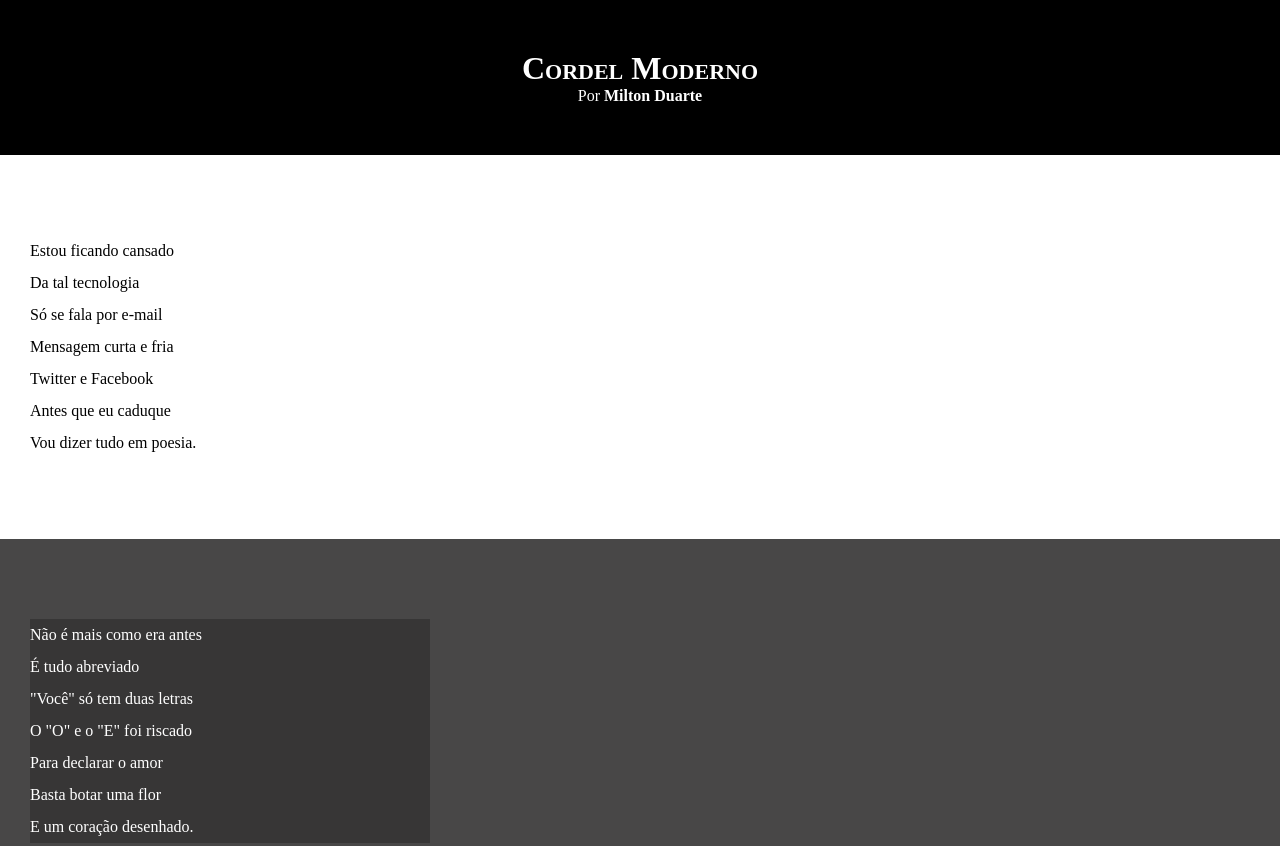
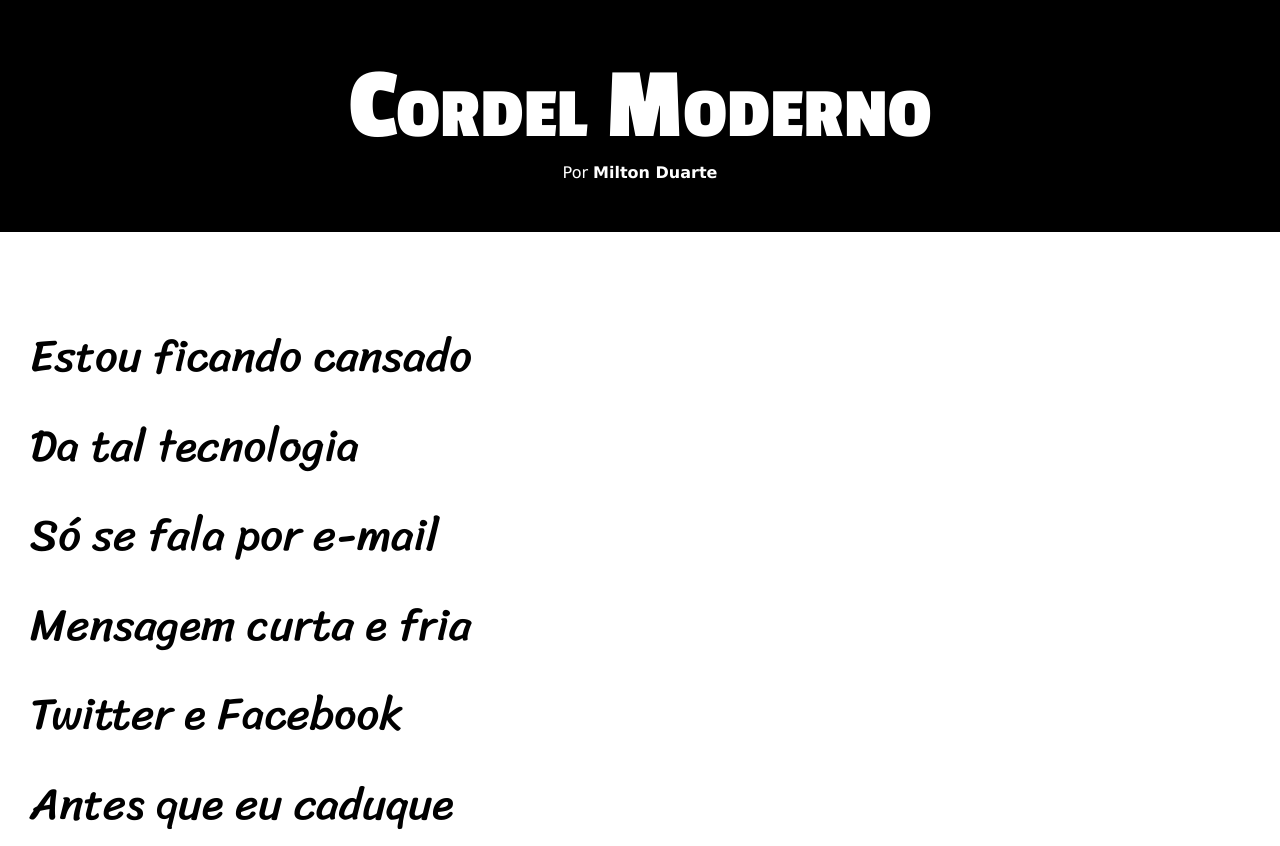
Before and after one commit to ericantonioaraujo/html_css, a plain HTML site: page desafios/d012/index.html in a window 1280 px wide. Shown: the top 846 px of the page. Drawn offline with Linux system fonts and the light colour scheme.

Commit message:
atualização estilos

```diff
--- a/desafios/d012/estilo/style.css
+++ b/desafios/d012/estilo/style.css
@@ -1,4 +1,16 @@
 @charset "UTF-8";
+
+@import url('https://fonts.googleapis.com/css2? family= Passion+One:wght@400;700;900&display=swap');
+
+@import
+url('https://fonts.googleapis.com/css2?family= Sriracha & display=swap');
+
+
+    :root {
+        --fonte1: Verdana, Genava, Tahoma, sans-serif;
+        --fonte2: 'Passion One', cursive;
+        --fonte3: 'Sriracha', cursive;
+    }
 
 * {
     margin: 0px;
@@ -8,6 +20,7 @@
 html, body {
     min-height: 100vh;
     background-color: darkgray;
+    font-family: var(--fonte1);
 }
 
 header {
@@ -20,6 +33,8 @@ header {
 header > h1 {
     padding-top: 50px;
     font-variant: small-caps;
+    font-family: var(--fonte2);
+    font-size: 8vw;
 }
 
 header > p {
@@ -41,8 +56,9 @@ section {
     padding-bottom: 10vh;
     line-height: 2em;
     padding-left: 30px;
+    font-family: var(--fonte3);
+    font-size: 3.5vw;
 }
-
 section.normal {
     background-color: white;
     color: black;
@@ -54,7 +70,8 @@ section.imagem {
 }
 
 section.imagem > p {
-    width: 400px;
+    display: inline-block;
+    padding: 7px;
     background-color: rgba(0, 0, 0, 0.245);
 }
 
```
